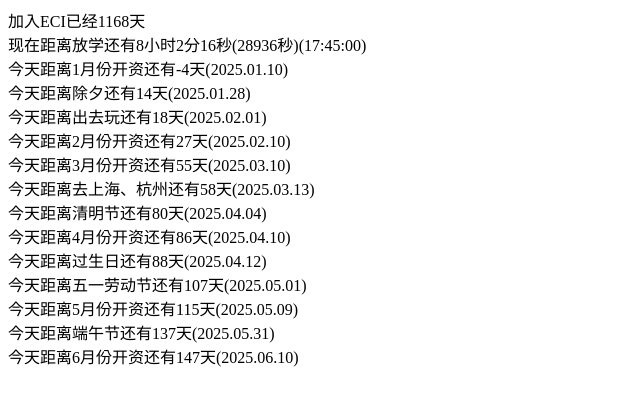
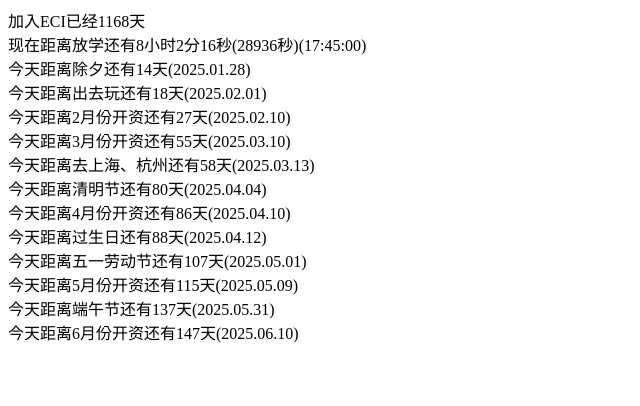
Before and after one commit to heqihang/heqihang.github.io, a plain HTML site: page index.html in a window 1280 px wide. Shown: the whole page, without its empty margins (0-640 px from the left). Drawn offline with Linux system fonts and the light colour scheme.

Commit message:
Update index.html

```diff
--- a/index.html
+++ b/index.html
@@ -7,7 +7,6 @@
 <body>
 <div id="toECI"></div>
 <div id="text"></div>
-<div id="s01"></div>
 <div id="fes"></div>
 <div id="play"></div>
 <div id="s02"></div>
@@ -56,7 +55,6 @@
   const currentMonth = currentTime.getMonth() + 1
   const currentDay = currentTime.getDate()
   const currentDate = new Date(`${currentYear}-${currentMonth}-${currentDay}`)
-  const endS01Date = new Date('2025-01-10')
   const endFesDate = new Date('2025-01-28')
   const endPlayDate = new Date('2025-02-01')
   const endS02Date = new Date('2025-02-10')
@@ -69,7 +67,6 @@
   const endLaborDate = new Date('2025-05-01')
   const endDragonDate = new Date('2025-05-31')
   const endS06Date = new Date('2025-06-10')
-  const distanceS01 = endS01Date.getTime() - currentDate.getTime()
   const distanceFes = endFesDate.getTime() - currentDate.getTime()
   const distancePlay = endPlayDate.getTime() - currentDate.getTime()
   const distanceS02 = endS02Date.getTime() - currentDate.getTime()
@@ -82,7 +79,6 @@
   const distanceLabor = endLaborDate.getTime() - currentDate.getTime()
   const distanceS06 = endS06Date.getTime() - currentDate.getTime()
   const distanceDragon = endDragonDate.getTime() - currentDate.getTime()
-  document.getElementById('s01').innerText = `今天距离1月份开资还有${Math.floor(distanceS01 / 1000 / 24 / 60 / 60)}天(2025.01.10)`
   document.getElementById('fes').innerText = `今天距离除夕还有${Math.floor(distanceFes / 1000 / 24 / 60 / 60)}天(2025.01.28)`
   document.getElementById('play').innerText = `今天距离出去玩还有${Math.floor(distancePlay / 1000 / 24 / 60 / 60)}天(2025.02.01)`
   document.getElementById('s02').innerText = `今天距离2月份开资还有${Math.floor(distanceS02 / 1000 / 24 / 60 / 60)}天(2025.02.10)`
```
